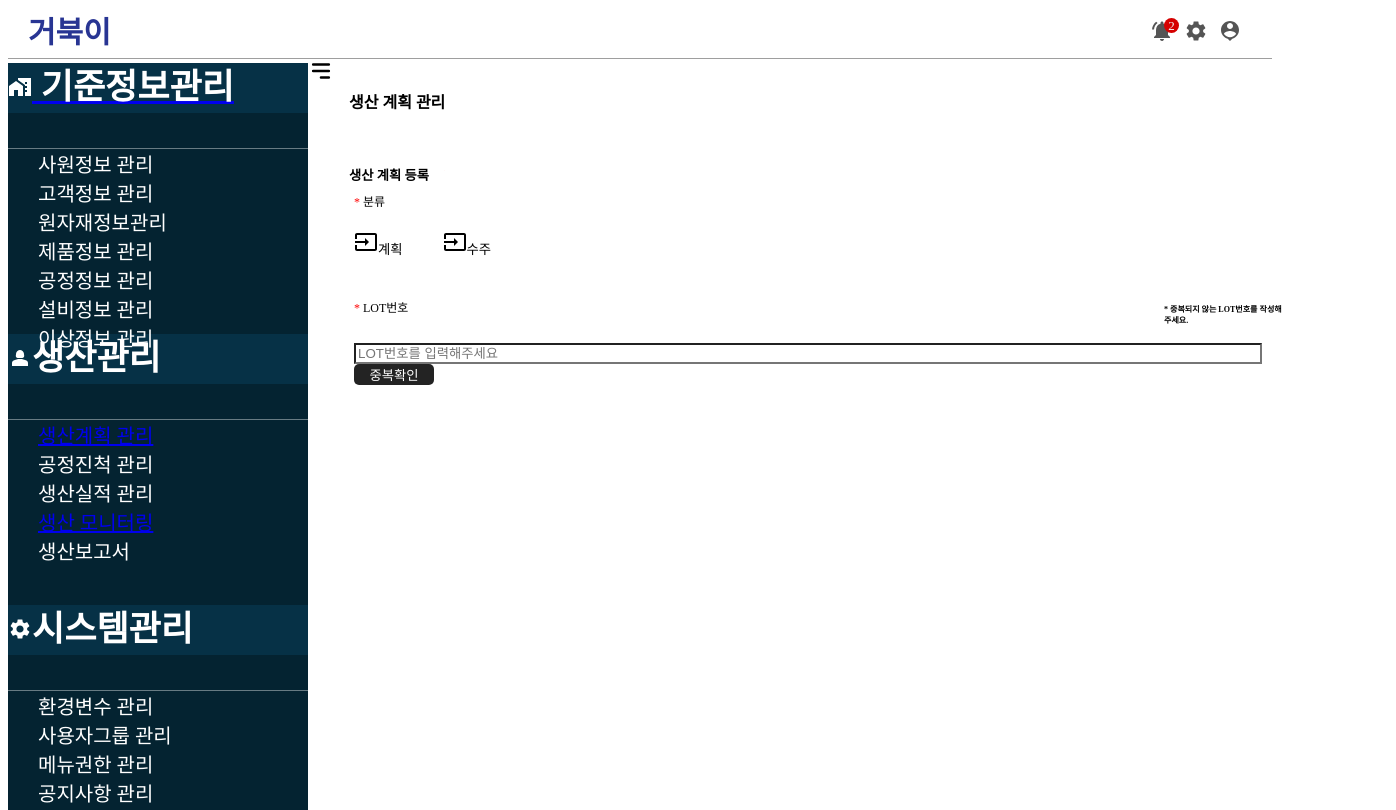
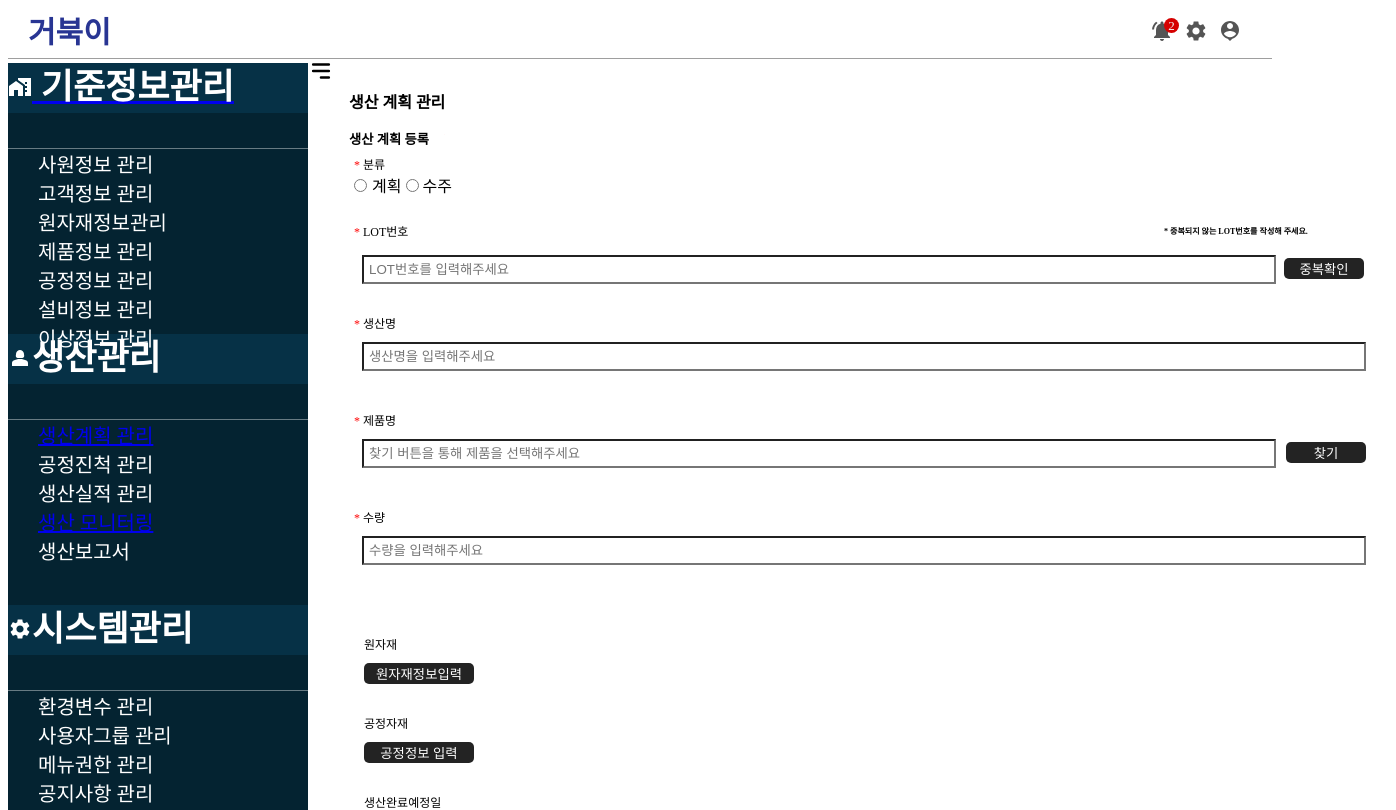
Before and after one commit to sunford4927/team_mes, a React (Create React App) app in the folder react-admin-dashboard/: page /NewR in a window 1280 px wide. Shown: the top 810 px of the page, 1396 px wide, since content can reach past the window. Built offline with nearby package versions, Linux system fonts and the light colour scheme.

Commit message:
신규등록

```diff
--- a/react-admin-dashboard/src/news/newR/NewR.jsx
+++ b/react-admin-dashboard/src/news/newR/NewR.jsx
@@ -1,7 +1,8 @@
 import React from "react";
 import { Link } from "react-router-dom";
+
 import './newR.css';
-import InputIcon from '@mui/icons-material/Input';
+
 
 
 
@@ -12,21 +13,40 @@ export default function NewR() {
                 <div className="processMenu">
                     <h3 className="processTitle">생산 계획 관리</h3>
                     <h5 className="processR">생산 계획 등록 </h5>
-                    <h6 className="processnext">*필수 항목</h6>
-
+                    <h6 className="processnext">* 필수 항목</h6>
                 <div className="proceeclassification">
                         <span className="pp"> * </span>
                         <label> 분류 </label>
-                        </div>
-                        <Link to="/NewR">
-                            <button className="processAddButton"><InputIcon/>계획</button>
-                        </Link>
-                        <Link to="users">
-                            <button
-                            className="processAddButton1"><InputIcon/>수주</button>
-                        </Link>
                 </div>
+                    <input
+                        type="hidden"
+                        id="hiddenFlag"
+                        value
+                        />
+                    <input
+                        type="radio"
+                        className="processAddButton"
+                        id="rd1"
+                        name="flag"
+                        value="P"
+                        chechked
+                    />
+                    <label for="rd1">계획</label>
 
+
+
+                    <input
+                        type="radio"
+                        className="processAddButton1"
+                        id="rd2"
+                        name="flag"
+                        value="O"
+
+                    />
+                    <label for="rd2">수주</label>
+
+
+                </div>
             </div>
         </div>
 
--- a/react-admin-dashboard/src/news/newR/newR.css
+++ b/react-admin-dashboard/src/news/newR/newR.css
@@ -10,12 +10,14 @@
     flex: 1;
     padding: 15px;
     font-size: 16px;
+
 }
 
 .processR {
     flex: 1;
     position: relative;
     padding:15px;
+    margin-top: -30px;
 }
 
 .processnext {
--- a/react-admin-dashboard/src/news/plan/plan.css
+++ b/react-admin-dashboard/src/news/plan/plan.css
@@ -1,6 +1,7 @@
 .plan {
     padding: 20px;
     font-size: 12px;
+
 }
 
 .P{
@@ -9,15 +10,20 @@
 
 .plannext {
     padding-left: 810px;
-    margin-top: -13px;
+    margin-top: -15px;
 
 }
 .planNumbername {
     background: #FFFFFF;
     width: 900px;
     margin-right: 20px;
+    padding: 5px;
+    margin: 0px 8px 30px 8px ;
 }
 
+.proceeclassification{
+    margin-bottom: -20px;
+}
 .processNumberButton{
     width: 80px;
     border: none;
@@ -25,3 +31,50 @@
     color: white;
     background: #232323;
 }
+
+.planNumbername1 {
+    background: #FFFFFF;
+    width: 990px;
+    padding: 5px;
+    margin: 10px 10px 40px 8px ;
+}
+
+.planNumbername2 {
+    background: #FFFFFF;
+    width: 900px;
+    padding: 5px;
+    margin: 10px 10px 40px 8px;
+}
+.processNumberButton1{
+    width: 80px;
+    border: none;
+    border-radius: 5px;
+    color: white;
+    background: #232323;
+}
+
+.processAddButton {
+    padding: 20px;
+    margin: -10px 5px 10px 20px;
+}
+.processNumberButton2{
+    width: 110px;
+    border: none;
+    border-radius: 5px;
+    color: white;
+    background: #232323;
+    margin: 10px 0px 0px 10px;
+}
+
+.planmaterial{
+    margin: 30px 0px 0px 10px;
+}
+
+
+.planPInfo{
+    margin: 30px 0px 0px 10px;
+
+}
+.planbar5 {
+    margin: 30px 0px 0px 10px;
+}
--- a/react-admin-dashboard/src/news/plan/plan.jsx
+++ b/react-admin-dashboard/src/news/plan/plan.jsx
@@ -12,9 +12,7 @@ export default function Plan() {
                 <label> LOT번호  </label>
                 <h6 className="plannext"> * 중복되지 않는 LOT번호를 작성해 주세요.</h6>
             </div>
-
             <div className="planbar">
-
                 <input
                     type="text"
                     required
@@ -27,7 +25,80 @@ export default function Plan() {
                     onClick={()=>alert('조심')}>중복확인
                 </button>
             </div>
+
+            <div className="planTitleContainer">
+                <span className="P"> * </span>
+                <label> 생산명  </label>
             </div>
+            <div className="planbar1">
+                <input
+                    type="text"
+                    required
+                    placeholder="생산명을 입력해주세요"
+                    className="planNumbername1"
+                />
+            </div>
+
+            <div className="planTitleContainer">
+                <span className="P"> * </span>
+                <label> 제품명  </label>
+            </div>
+            <div className="planbar2">
+                <input
+                    type="text"
+                    required
+                    placeholder="찾기 버튼을 통해 제품을 선택해주세요"
+                    className="planNumbername2"
+                />
+                <button
+                    className="processNumberButton1"
+                    type="button"
+                    onClick={()=>alert('조심')}>찾기
+                </button>
+            </div>
+
+            <div className="planbar3">
+                <span className="P"> * </span>
+                <label> 수량  </label>
+            </div>
+            <div>
+                <input
+                    type="text"
+                    required
+                    placeholder="수량을 입력해주세요"
+                    className="planNumbername1"
+                />
+            </div>
+
+            <div className="planbar4">
+                <div className="planmaterial">원자재</div>
+                    <button
+                    className="processNumberButton2"
+                    type="button"
+                    onClick={()=>alert('조심')}>원자재정보입력
+                    </button>
+
+
+                    <div className="planPInfo">공정자재</div>
+                    <button
+                    className="processNumberButton2"
+                    type="button"
+                    onClick={()=>alert('조심')}>공정정보 입력
+                    </button>
+                    <div className="planbar5">
+                        생산완료예정일
+                    </div>
+                        <input
+                        type="date"
+                        required
+                            className="planNumbername1"
+                        />
+                    </div>
+            </div>
+
+
+
+
         )
 
 }
--- a/react-admin-dashboard/src/pages/management/ManageMent.jsx
+++ b/react-admin-dashboard/src/pages/management/ManageMent.jsx
@@ -47,6 +47,7 @@ export default function ManageMent() {
                 </Link>
                 <button className="managementAddButton1">검색 초기화</button>
             </div>
+
         </div>
     )
 }
--- a/react-admin-dashboard/src/pages/management/manageMent.css
+++ b/react-admin-dashboard/src/pages/management/manageMent.css
@@ -7,14 +7,16 @@
 }
 
 .managementTitleContainer {
+    padding: 15px;
     display: flex;
+    margin: -10px 0px -20px -30px;
 
 }
 
 .managementContainer {
     display: flex;
     white-space: nowrap;
-    margin-top: -10px;
+    margin: -10px 0px -20px -30px;
 }
 
 .managementnumber{
--- a/react-admin-dashboard/src/pages/product/product.css
+++ b/react-admin-dashboard/src/pages/product/product.css
@@ -1,11 +1,12 @@
 .product {
     flex: 1;
-    padding: 15px;
-    ;
+    padding: 10px;
+
 }
 
 .productTitleContainer {
     display: flex;
+    margin: -20px 0px -30px -15px;
     font-size: 0.875rem;
 
 }
--- a/react-admin-dashboard/src/pages/userList/UserList.jsx
+++ b/react-admin-dashboard/src/pages/userList/UserList.jsx
@@ -48,7 +48,6 @@ const UserList = () => {
             columns={columns}
             pageSize={9}
             rowsPerPageOptions={[5]}
-
         />
     </div>
 }
--- a/react-admin-dashboard/src/pages/userList/userList.css
+++ b/react-admin-dashboard/src/pages/userList/userList.css
@@ -1,7 +1,6 @@
 .userList {
     flex: 4;
-    margin-top: 200px;
-
+    margin: 200px 0px 0px 30px;
 
 }
 
@@ -9,8 +8,8 @@
     border: 3px solid #c9d4de;
     size: 10px;
     border-radius:5px;
-    font-family: Arial, Helvetica, sans-serif;
     font-size: 12px;
-    word-spacing: 5.9px;
+    width: 100px 100px 100px 0px;
+
 
 }
```
Lines whose indentation alone changed are shown as unchanged.
